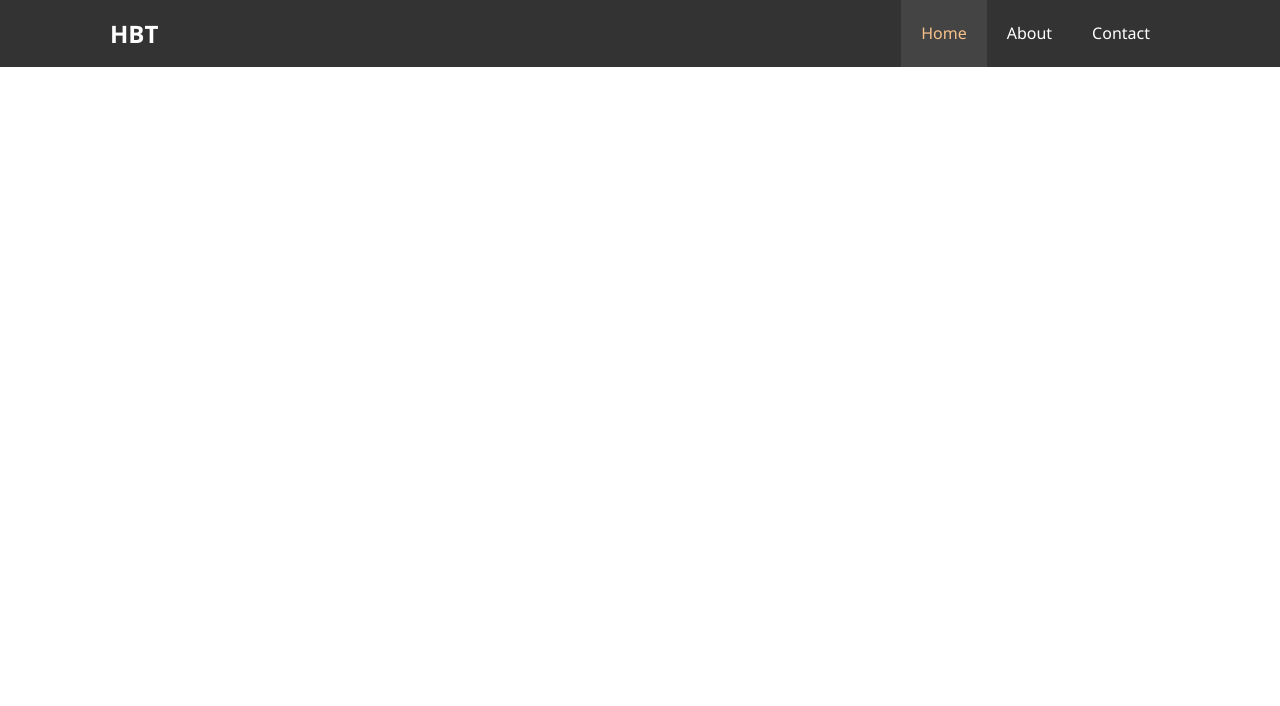
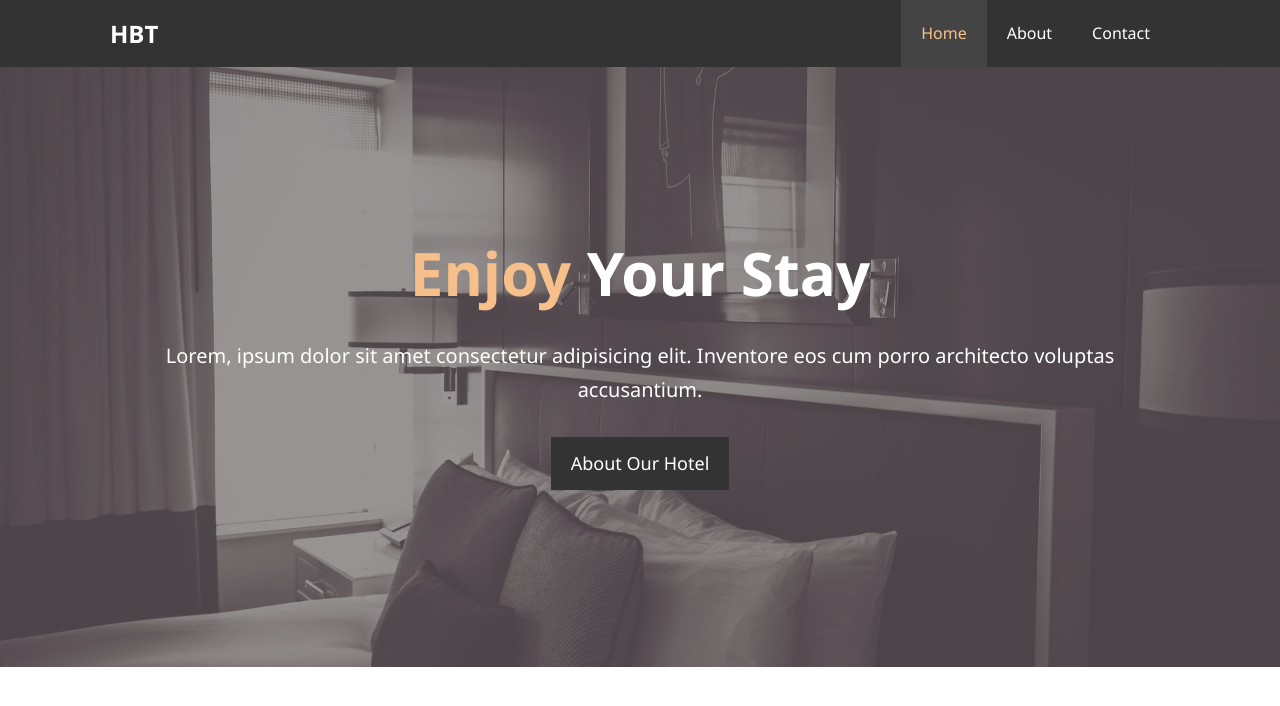
Before and after one commit to SuperNova-94/bt-hotel-site, a plain HTML site: page index.html in a window 1280 px wide. Drawn offline with Linux system fonts and the light colour scheme.

Commit message:
02 - Constructed and styled the showcase

```diff
--- a/css/style.css
+++ b/css/style.css
@@ -31,6 +31,29 @@ p {
     padding: 0 20px;
 }
 
+.text-primary {
+    color: #f7c08a;
+}
+
+.lead {
+    font-size: 20px;
+}
+
+.btn {
+    display: inline-block;
+    font-size: 18px;
+    color: white;
+    background: #333;
+    padding: 13px 20px;
+    border: none;
+    cursor: pointer;
+    transition: 0.5s all ease-out;
+}
+
+.btn:hover {
+    background: #f7c08a;
+    color: #333;
+}
 /* Navbar */
 #navbar {
     background-color: #333;
@@ -67,3 +90,25 @@ p {
     background: #444;
     color: #f7c08a;
 }
+
+/* Showcase */
+#showcase {
+    background: url('../img/showcase.jpg') no-repeat center/cover;
+    height: 600px;
+}
+
+#showcase .showcase-content {
+    color: #fff;
+    text-align: center;
+    padding-top: 170px;
+}
+
+#showcase .showcase-content h1 {
+    font-size: 60px;
+    line-height: 1.2em;
+}
+
+#showcase .showcase-content p {
+    padding-bottom: 20px;
+    line-height: 1.7em;
+}
--- a/index.html
+++ b/index.html
@@ -21,8 +21,17 @@
                     <li><a href="./contact.html">Contact</a></li>
                 </ul>
             </div>
+        </nav>
 
-        </nav>
+        <div id="showcase">
+            <div class="container">
+                <div class="showcase-content">
+                    <h1><span class="text-primary">Enjoy</span> Your Stay</h1>
+                    <p class="lead">Lorem, ipsum dolor sit amet consectetur adipisicing elit. Inventore eos cum porro architecto voluptas accusantium.</p>
+                    <a class="btn" href="./about.html">About Our Hotel</a>
+                </div>
+            </div>
+        </div>
     </header>
 
 </body>
```
